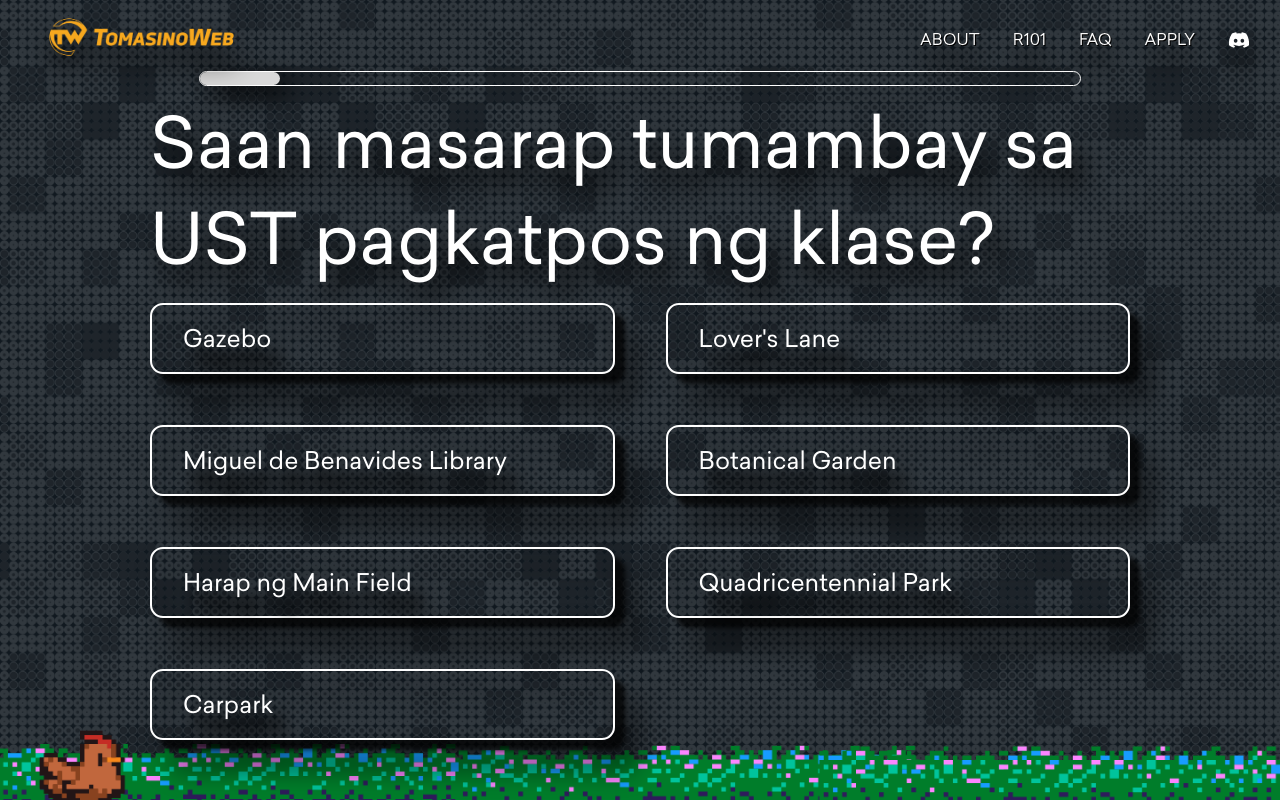
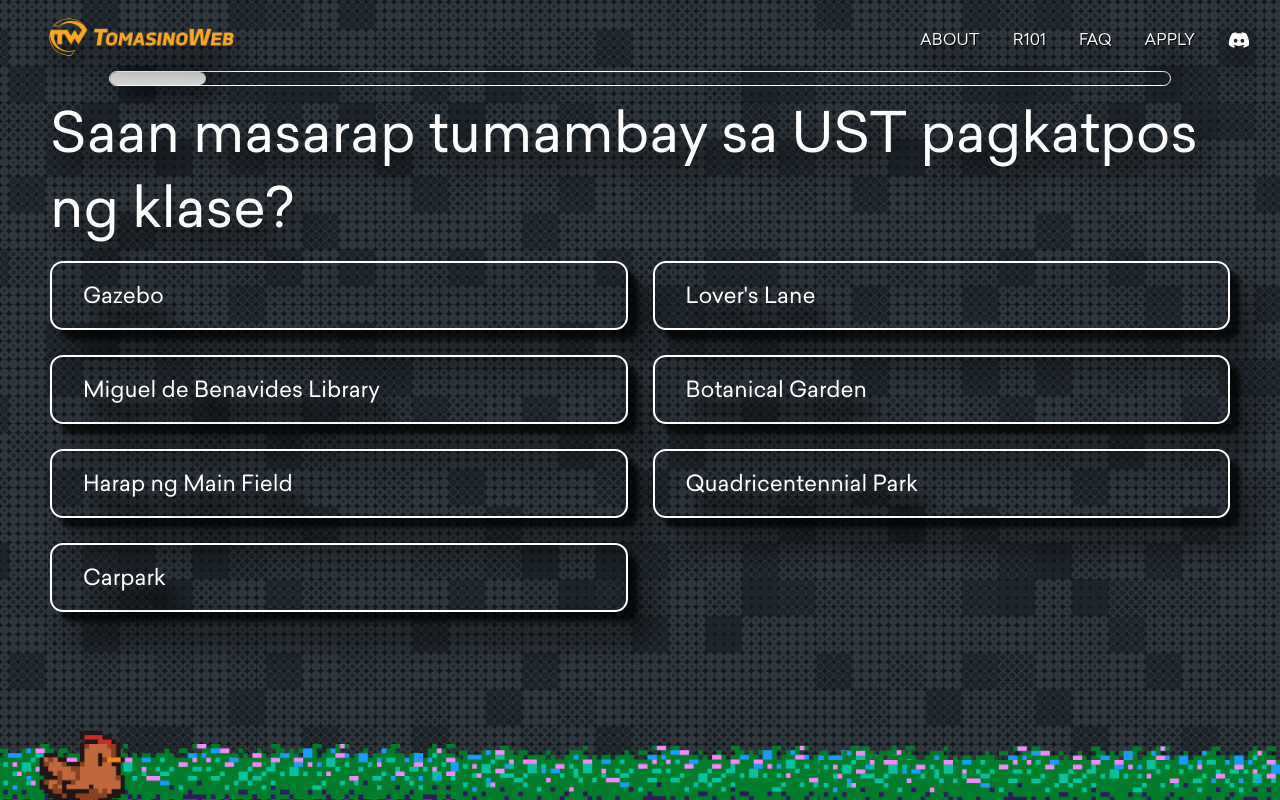
Before and after one commit to TomasinoWeb/tomasinoWebR101, a Next.js app: page /quiz/questions in a window 1280 px wide. Built offline with nearby package versions, Linux system fonts and the light colour scheme.

Commit message:
fixing up

```diff
--- a/data.json
+++ b/data.json
@@ -62,7 +62,7 @@
         ]
     },
     {
-        "questionText": "Kapag gagala ng barkada, ikaw ang...?",
+        "questionText": "Kapag gagala ang barkada, ikaw ang...?",
         "answerOptions": [
             {
                 "answerText": "Naniningil ng bayad",
@@ -184,7 +184,7 @@
                 "department": ["webTechnologies"]
             },
             {
-                "answerText": "Ben&Ben, THe Ones We Once Loved",
+                "answerText": "Ben&Ben, The Ones We Once Loved",
                 "department": ["creatives", "communityDevelopment"]
             },
             {
@@ -221,7 +221,7 @@
                 "department": ["videography"]
             },
             {
-                "answerText": "kukunan ng larawan",
+                "answerText": "Kukunan ng larawan",
                 "department": ["photography", "webTechnologies"]
             },
             {
@@ -272,7 +272,7 @@
         ]
     },
     {
-        "questionText": "May mag jowwang naglalandian sa Lover's Lane.",
+        "questionText": "May mag jowang naglalandian sa Lover's Lane.",
         "answerOptions": [
             {
                 "answerText": "Dedma",
@@ -332,7 +332,7 @@
                 "department": ["videography"]
             },
             {
-                "answerText": "'Unlimited' spaces sa camera",
+                "answerText": "'Unlimited' space sa camera",
                 "department": ["photography"]
             },
             {
--- a/styles/Question.module.css
+++ b/styles/Question.module.css
@@ -28,7 +28,7 @@
     width: 100%;
     display: grid;
     grid-template-columns: repeat(2, 1fr);
-    gap: 51px;
+    gap: 25px;
 }
 
 .questionBtn {
@@ -68,7 +68,7 @@
     border-radius: 30px;
 }
 
-@media only screen and (max-width: 1250px) {
+@media only screen and (max-width: 1250px), screen and (max-height: 800px) {
     .question {
         --fs-70px: 55px;
         --fs-24px: 22px;
--- a/styles/Quiz.module.css
+++ b/styles/Quiz.module.css
@@ -2,7 +2,7 @@
   height: 100vh;
   --fs-80px: 80px;
   --fs-24px: 24px;
-  --fs-36px: 36px;
+  --fs-30px: 36px;
 }
 
 .main {
@@ -33,14 +33,14 @@
 
 .main > button {
   font-weight: 500;
-  padding: 21px;
+  padding: 0px 5px;
   background-color: rgba(0, 0, 0, 0);
   min-width: 235px;
   min-height: 67px;
   border-radius: 20px;
   border: 3px solid var(--secondary);
   color: var(--secondary);
-  font-size: var(--fs-36px);
+  font-size: var(--fs-30px);
   cursor: pointer;
   transition: 0.4s;
   backdrop-filter: blur(4px);
@@ -57,7 +57,7 @@
   .quiz {
     --fs-80px: 50px;
     --fs-24px: 20px;
-    --fs-36px: 24px;
+    --fs-30px: 24px;
   }
 
   .main {
@@ -69,7 +69,7 @@
   .quiz {
     --fs-80px: 40px;
     --fs-24px: 16px;
-    --fs-36px: 20px;
+    --fs-30px: 20px;
   }
   .main {
     padding: 30px;
--- a/styles/QuizResult.module.css
+++ b/styles/QuizResult.module.css
@@ -123,6 +123,9 @@
   /* Extra small screen / phone */
   @media only screen and (max-width: 480px) {
     .result {
+    --fs-h4: 18px;
+    --fs-h1: 38px;
+    --fs-h3: 16px;
       padding: 0 40px;
       --lh-h3: 25px;
     }
```
